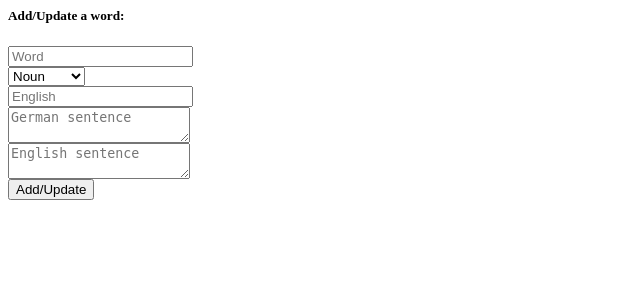
After one commit to gasci/german-words, a Flask app: template templates/snippets/add_update.html in a window 1280 px wide. The commit adds this page. Shown: the top 300 px of the page, without its empty margins (0-640 px from the left). Run offline with Flask 2, Linux system fonts and the light colour scheme; the template is opened without the code that fills it, so the values that code supplies are empty; parts of the project's set-up code (start-up, migrations or seed data) failed here and were passed over.

Commit message:
update templates

```diff
--- a/app.py
+++ b/app.py
@@ -25,7 +25,6 @@ def update_json():
     global DATA
     DATA = s3.get_source_json()
     return redirect("/type")
-
 
 class TypeView(FlaskView):
 
@@ -59,6 +58,31 @@ class WordView(FlaskView):
 
         return render_template("word.html", word_dict=word_dict, type=type)
 
+    def add_update_word(self):
+        word = request.args.get("word").lower()
+        type = request.args.get("type").lower()
+        english = request.args.get("english")
+        sentence = request.args.get("sentence")
+        sentence_eng = request.args.get("sentence_eng")
+
+        new_word = {
+           "word": word ,
+           "english": english,
+           "sentence": sentence,
+           "sentence_eng": sentence_eng
+        }
+
+        if word and type:
+            current_data = s3.get_source_json()
+            current_data[type][word] = new_word
+            s3.update_source_json(current_data)
+            word_dict = current_data[type][word]
+            return render_template("word.html", word_dict=word_dict, type=type)
+        else:
+            types = DATA.keys()
+            return render_template("types.html", types=types, message="Incorrect input")
+
+
     def search(self):
         word_input = request.args.get("word").lower()
 
--- a/assets/vocab.json
+++ b/assets/vocab.json
@@ -1,5 +1,5 @@
 {
-    "verbs": {
+    "verb": {
         "gehören": {
             "word": "gehören",
             "english": "to belong",
@@ -28,7 +28,7 @@
             "request_count": 0
         }
     },
-    "nouns": {
+    "noun": {
         "rechnung": {
             "word": "die Rechnung",
             "english": "invoice",
--- /dev/null
+++ b/templates/snippets/add_update.html
@@ -0,0 +1,36 @@
+<div class="mt-1">
+    <h5>Add/Update a word:</h5>
+    <form class="d-flex" action="/word/add_update_word">
+        <label class="w-100 mt-2">
+            <div class="input-group mb-3">
+                <input type="text" class="form-control" name="word" placeholder="Word">
+            </div>
+
+            <div class="input-group mb-3">
+
+                <select class="form-select" name="type">
+                    <option selected value="noun">Noun</option>
+                    <option value="verb">Verb</option>
+                    <option value="adjective">Adjective</option>
+                </select>
+
+            </div>
+
+            <div class="input-group mb-3">
+                <input type="text" class="form-control" name="english" placeholder="English">
+            </div>
+
+            <div class="input-group mb-3">
+                <textarea class="form-control" name="sentence" placeholder="German sentence"></textarea>
+            </div>
+
+            <div class="input-group mb-3">
+                <textarea class="form-control" name="sentence_eng" placeholder="English sentence"></textarea>
+            </div>
+
+            <div class="input-group mb-3">
+                <button type="submit" class="btn btn-warning">Add/Update</button>
+            </div>
+        </label>
+    </form>
+</div>
```
Also changed, not shown: templates/base.html (+7 -1 lines), templates/types.html (+17 -8 lines).
